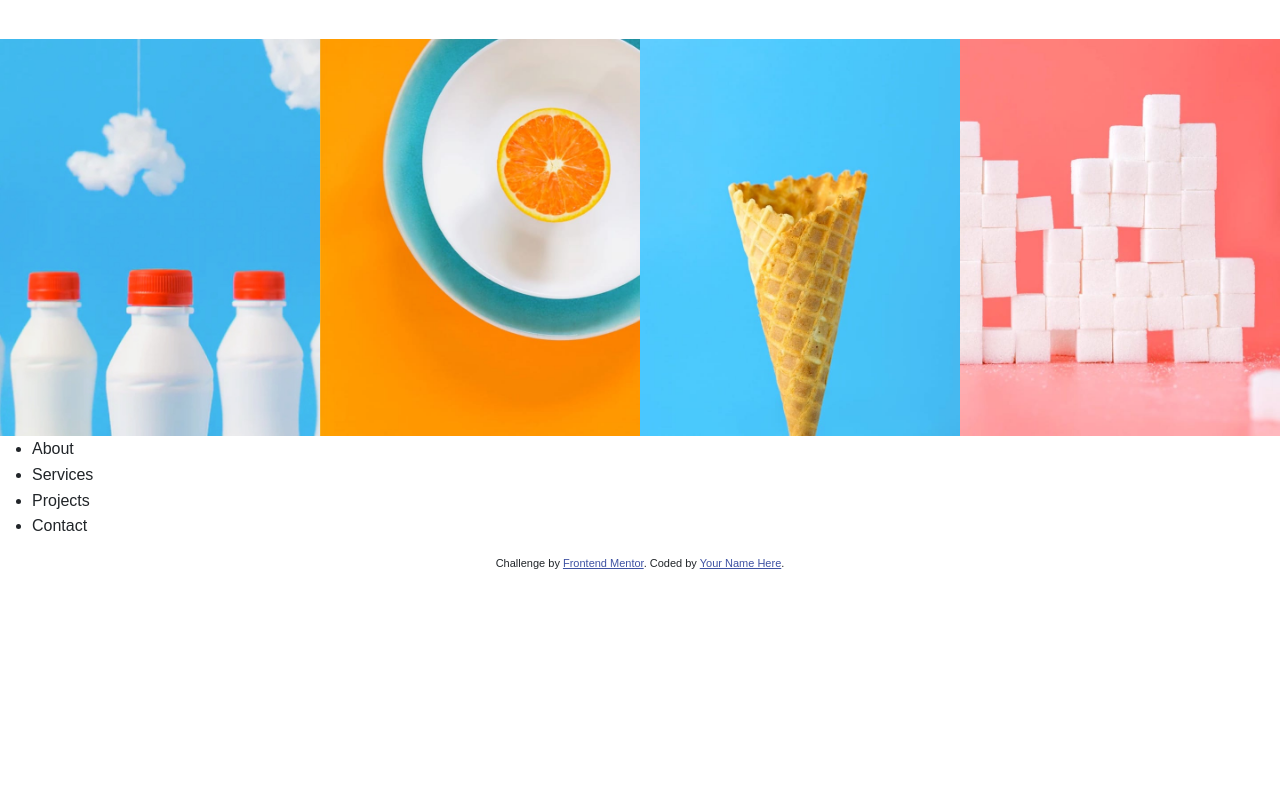
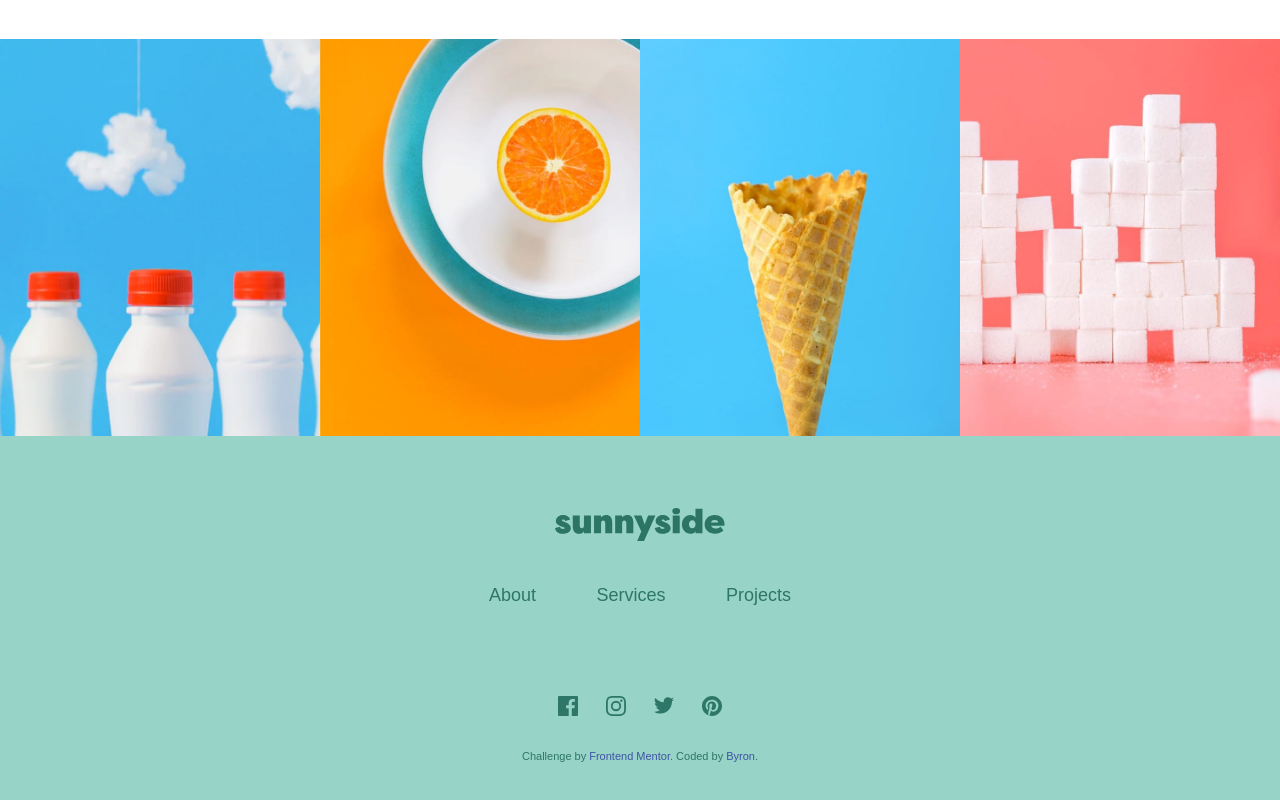
Before and after one commit to byronbyron/sunnyside-agency-landing-page, a website: page index.html in a window 1280 px wide. Shown: the part 2986-3786 px from the top of the page. Before the commit the page ends 3558 px from the top, so only its background shows below. Drawn offline with Linux system fonts and the light colour scheme; a web font is replaced by a local one.

Commit message:
Add styles for footer

```diff
--- a/index.html
+++ b/index.html
@@ -94,12 +94,6 @@
   </style>
 
   <link rel="stylesheet" href="./css/app.css">
-
-  <!-- Feel free to remove these styles or customise in your own stylesheet 👍 -->
-  <style>
-    .attribution { font-size: 11px; text-align: center; }
-    .attribution a { color: hsl(228, 45%, 44%); }
-  </style>
 </head>
 <body>
   <header class="header ratio ratio-1x1">
@@ -299,17 +293,44 @@
     </section>
   </main>
 
-  <footer>
-    <ul>
-      <li>About</li>
-      <li>Services</li>
-      <li>Projects</li>
-      <li>Contact</li>
-    </ul>
+  <footer class="footer">
+    <div class="container">
 
-    <div class="attribution sr-only">
-      Challenge by <a href="https://www.frontendmentor.io?ref=challenge" target="_blank" rel="noopener noreferrer">Frontend Mentor</a>.
-      Coded by <a href="#">Your Name Here</a>.
+      <img src="./images/logo-footer.svg" alt="Sunnyside" class="footer__logo img-fluid" width="170" height="33">
+
+      <ul class="footer__links list-inline">
+        <li class="list-inline-item"><a href="#">About</a></li>
+        <li class="list-inline-item"><a href="#">Services</a></li>
+        <li class="list-inline-item"><a href="#">Projects</a></li>
+      </ul>
+
+      <ul class="footer__social">
+        <li>
+          <a href="#">
+            <svg width="20" height="20" fill="currentColor" xmlns="http://www.w3.org/2000/svg"><path d="M18.896 0H1.104C.494 0 0 .494 0 1.104v17.793C0 19.506.494 20 1.104 20h9.58v-7.745H8.076V9.237h2.606V7.01c0-2.583 1.578-3.99 3.883-3.99 1.104 0 2.052.082 2.329.119v2.7h-1.598c-1.254 0-1.496.597-1.496 1.47v1.928h2.989l-.39 3.018h-2.6V20h5.098c.608 0 1.102-.494 1.102-1.104V1.104C20 .494 19.506 0 18.896 0z" fill-rule="nonzero"/></svg>
+          </a>
+        </li>
+        <li>
+          <a href="#">
+            <svg width="20" height="20" fill="currentColor" xmlns="http://www.w3.org/2000/svg"><path d="M10 1.802c2.67 0 2.987.01 4.042.059 2.71.123 3.975 1.409 4.099 4.099.048 1.054.057 1.37.057 4.04 0 2.672-.01 2.988-.057 4.042-.124 2.687-1.387 3.975-4.1 4.099-1.054.048-1.37.058-4.041.058-2.67 0-2.987-.01-4.04-.058-2.718-.124-3.977-1.416-4.1-4.1-.048-1.054-.058-1.37-.058-4.041 0-2.67.01-2.986.058-4.04.124-2.69 1.387-3.977 4.1-4.1 1.054-.048 1.37-.058 4.04-.058zM10 0C7.284 0 6.944.012 5.877.06 2.246.227.227 2.242.061 5.877.01 6.944 0 7.284 0 10s.012 3.057.06 4.123c.167 3.632 2.182 5.65 5.817 5.817 1.067.048 1.407.06 4.123.06s3.057-.012 4.123-.06c3.629-.167 5.652-2.182 5.816-5.817.05-1.066.061-1.407.061-4.123s-.012-3.056-.06-4.122C19.777 2.249 17.76.228 14.124.06 13.057.01 12.716 0 10 0zm0 4.865a5.135 5.135 0 100 10.27 5.135 5.135 0 000-10.27zm0 8.468a3.333 3.333 0 110-6.666 3.333 3.333 0 010 6.666zm5.338-9.87a1.2 1.2 0 100 2.4 1.2 1.2 0 000-2.4z" fill-rule="nonzero"/></svg>
+          </a>
+        </li>
+        <li>
+          <a href="#">
+            <svg width="20" height="17" fill="currentColor" xmlns="http://www.w3.org/2000/svg"><path d="M20 2.172a8.192 8.192 0 01-2.357.646 4.11 4.11 0 001.805-2.27 8.22 8.22 0 01-2.606.996A4.096 4.096 0 0013.847.248c-2.65 0-4.596 2.472-3.998 5.037A11.648 11.648 0 011.392 1a4.109 4.109 0 001.27 5.478 4.086 4.086 0 01-1.858-.513c-.045 1.9 1.318 3.679 3.291 4.075a4.113 4.113 0 01-1.853.07 4.106 4.106 0 003.833 2.849A8.25 8.25 0 010 14.658a11.616 11.616 0 006.29 1.843c7.618 0 11.923-6.434 11.663-12.205A8.354 8.354 0 0020 2.172z" fill-rule="nonzero"/></svg>
+          </a>
+        </li>
+        <li>
+          <a href="#">
+            <svg width="20" height="20" fill="currentColor" xmlns="http://www.w3.org/2000/svg"><path d="M10 0C4.477 0 0 4.477 0 10c0 4.237 2.636 7.855 6.356 9.312-.088-.791-.167-2.005.035-2.868.181-.78 1.172-4.97 1.172-4.97s-.299-.6-.299-1.486c0-1.39.806-2.428 1.81-2.428.852 0 1.264.64 1.264 1.408 0 .858-.546 2.14-.828 3.33-.236.995.5 1.807 1.48 1.807 1.778 0 3.144-1.874 3.144-4.58 0-2.393-1.72-4.068-4.176-4.068-2.845 0-4.516 2.135-4.516 4.34 0 .859.331 1.781.745 2.281a.3.3 0 01.069.288l-.278 1.133c-.044.183-.145.223-.335.134-1.249-.581-2.03-2.407-2.03-3.874 0-3.154 2.292-6.052 6.608-6.052 3.469 0 6.165 2.473 6.165 5.776 0 3.447-2.173 6.22-5.19 6.22-1.013 0-1.965-.525-2.291-1.148l-.623 2.378c-.226.869-.835 1.958-1.244 2.621.937.29 1.931.446 2.962.446 5.523 0 10-4.477 10-10S15.523 0 10 0z" fill-rule="nonzero"/></svg>
+          </a>
+        </li>
+      </ul>
+
+      <div class="attribution">
+        Challenge by <a href="https://www.frontendmentor.io?ref=challenge" target="_blank" rel="noopener noreferrer">Frontend Mentor</a>.
+        Coded by <a href="https://twitter.com/bwalkermills">Byron</a>.
+      </div>
     </div>
   </footer>
 
--- /dev/null
+++ b/src/scss/components/_footer.scss
@@ -0,0 +1,61 @@
+.footer {
+    padding-top: 4.5rem;
+    padding-bottom: 4rem;
+    color: $medium-moderate-cyan;
+    background-color: $light-moderate-cyan;
+    text-align: center;
+
+    a {
+        text-decoration: none;
+        color: $medium-moderate-cyan;
+        transition: color 0.15s ease-in-out;
+
+        &:hover,
+        &:focus {
+            color: $white
+        }
+    }
+}
+
+.footer__logo {
+    margin-bottom: 2.5rem;
+}
+
+.footer__links {
+    margin-bottom: 4.25rem;
+
+    a {
+        font-size: 1.125rem;
+        padding: 1.5rem;
+    }
+}
+
+.footer__social {
+    @extend .list-unstyled;
+    display: flex;
+    align-items: center;
+    justify-content: center;
+
+    li {
+    }
+
+    a,
+    img {
+        display: block;
+    }
+
+    a {
+        padding: 0.875rem;
+    }
+}
+
+.attribution {
+    font-size: 11px; text-align: center;
+    position: absolute;
+    left: 50%;
+    transform: translateX(-50%);
+
+    a {
+        color: hsl(228, 45%, 44%);
+    }
+}
--- a/src/scss/components/all.scss
+++ b/src/scss/components/all.scss
@@ -1,3 +1,4 @@
 @import 'base';
 @import 'header';
+@import 'footer';
 @import 'testimonials';
--- a/src/scss/variables.scss
+++ b/src/scss/variables.scss
@@ -3,6 +3,8 @@ $yellow: hsl(51, 100%, 49%);
 $dark-desaturated-cyan: hsl(167, 40%, 24%); // (graphic design text)
 $dark-blue: hsl(198, 62%, 26%); // (photography text)
 $dark-moderate-cyan: hsl(168, 34%, 41%); // (footer)
+$medium-moderate-cyan: hsl(168, 45%, 32%);
+$light-moderate-cyan: hsl(168, 41%, 71%); // (footer bg)
 
 $very-dark-desaturated-blue: hsl(212, 27%, 19%); // (headings-color)
 $very-dark-grayish-blue: hsl(213, 9%, 39%); // (text-muted)
```
Also changed, not shown: css/app.css, images/logo-footer.svg (added).
